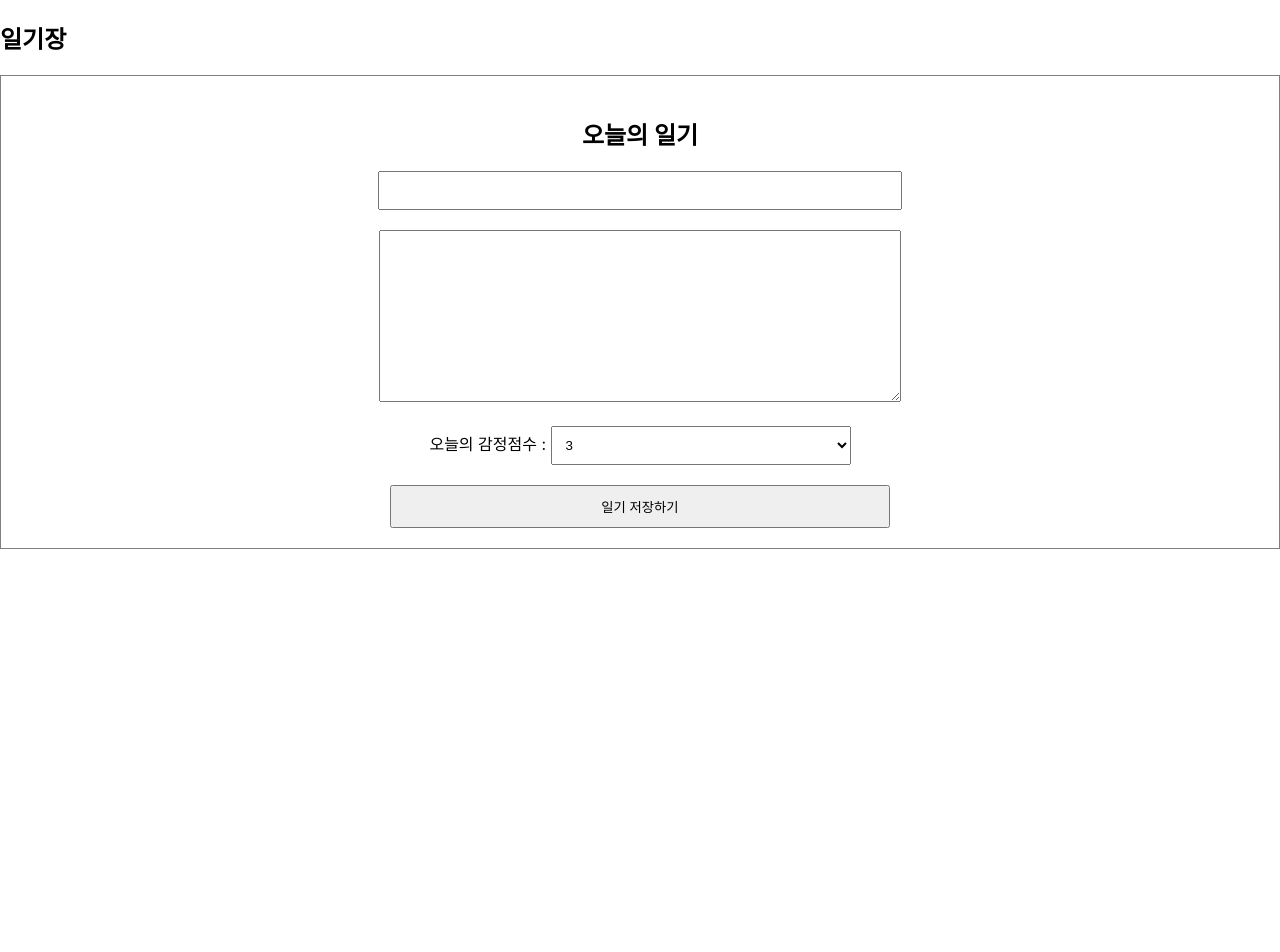
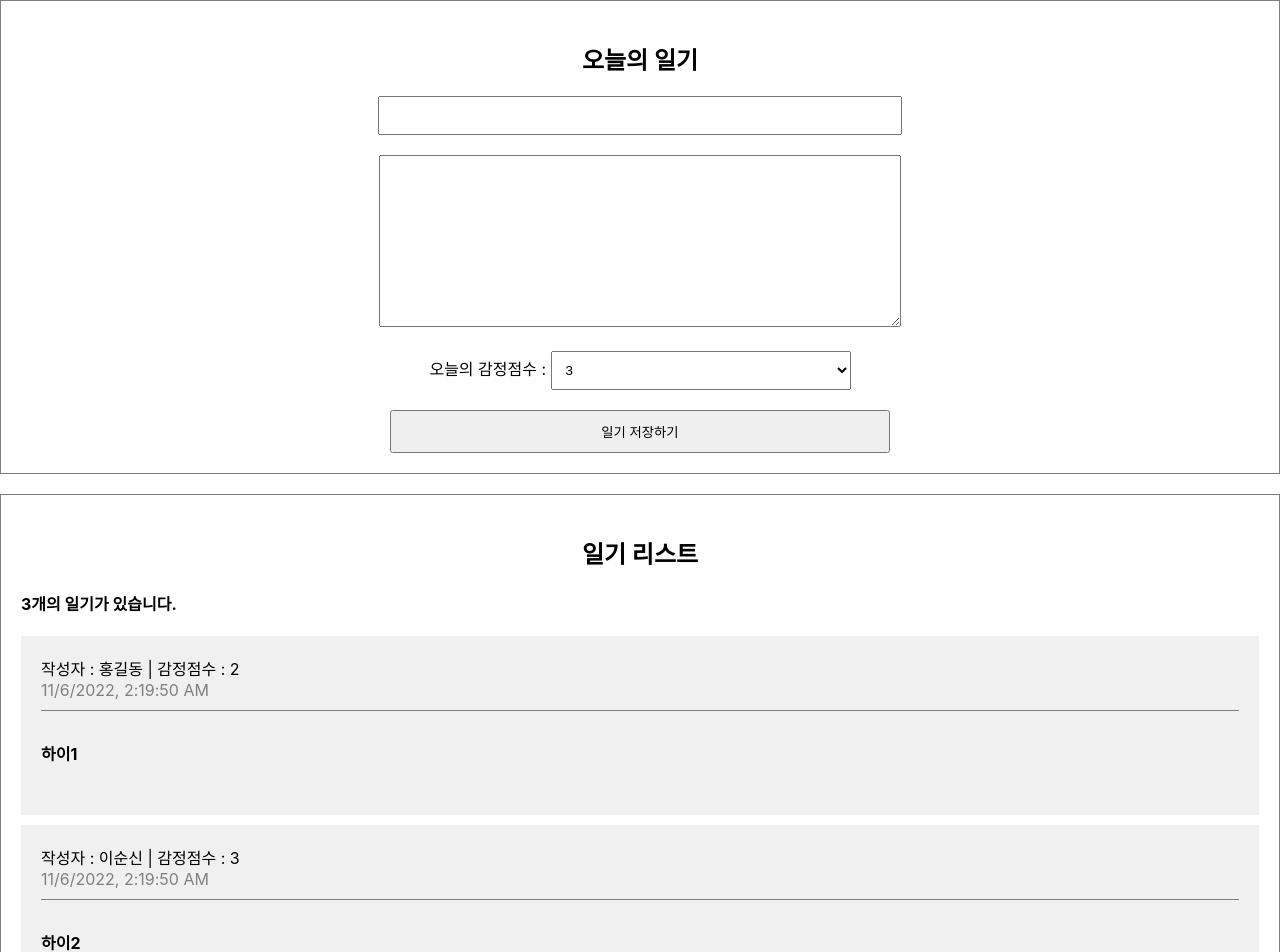
Before and after one commit to braverokmc79/react-simple-diary, a React (Create React App) app: page / in a window 1280 px wide. Shown: the top 952 px of the page. Before the commit the page ends 800 px from the top, so only its background shows below. Built offline with nearby package versions, Linux system fonts and the light colour scheme.

Commit message:
38.React에서 배열 사용하기 1 - 리스트 렌더링 (조회)

```diff
--- a/src/App.css
+++ b/src/App.css
@@ -25,3 +25,38 @@
   padding: 10px;
   cursor: pointer;
 }
+
+
+
+/* List */
+.DiaryList{
+  border:1px solid gray;
+  padding:20px;
+  margin-top: 20px;
+}
+.DiaryList h2{
+  text-align: center;
+}
+
+/* Item */
+.DiaryItem{
+  background-color: rgb(240, 240,240);
+  margin-bottom: 10px;
+  padding: 20px;
+}
+
+.DiaryItem .info{
+  border-bottom: 1px solid gray;
+  padding-bottom: 10px;
+  margin-bottom: 10px;
+}
+
+.DiaryItem .date{
+  color: gray;
+}
+
+.DiaryItem .content{
+  font-weight: bold;
+  margin-bottom: 30px;
+  margin-top: 30px;
+}
--- a/src/App.js
+++ b/src/App.js
@@ -1,11 +1,40 @@
+import DiaryEditor from './DiaryEditor';
+import DiaryList from './DiaryList';
 import './App.css';
-import DiaryEditor from './DiaryEditor';
+
+const dummyList = [
+  {
+    id: 1,
+    author: "홍길동",
+    content: "하이1 ",
+    emotion: 2,
+    create_date: new Date().getTime()
+  },
+
+  {
+    id: 2,
+    author: "이순신",
+    content: "하이2 ",
+    emotion: 3,
+    create_date: new Date().getTime()
+  },
+
+  {
+    id: 3,
+    author: "테스터",
+    content: "하이3 ",
+    emotion: 4,
+    create_date: new Date().getTime()
+  }
+
+
+]
 
 function App() {
   return (
     <div className="App">
-      <h2>일기장</h2>
       <DiaryEditor />
+      <DiaryList diaryList={dummyList} />
     </div>
   );
 }
--- /dev/null
+++ b/src/DiaryItem.js
@@ -0,0 +1,16 @@
+const DiaryItem = ({ author, content, emotion, create_date }) => {
+    return (
+        <div className="DiaryItem">
+            <div className="info">
+                <span>
+                    작성자 : {author} | 감정점수 : {emotion}
+                </span>
+                <br />
+                <span className="date"> {new Date(create_date).toLocaleString()}</span>
+            </div>
+            <div className="content">{content}</div>
+        </div >
+    );
+};
+
+export default DiaryItem;
--- /dev/null
+++ b/src/DiaryList.js
@@ -0,0 +1,27 @@
+import DiaryItem from "./DiaryItem";
+
+const DiaryList = ({ diaryList }) => {
+
+    return (
+        <div className="DiaryList">
+            <h2>일기 리스트</h2>
+            <h4>{diaryList.length}개의 일기가 있습니다.</h4>
+
+            <div>
+                {diaryList.map((it) => (
+                    <DiaryItem key={it.id} {...it} />
+                ))
+                }
+
+            </div>
+
+        </div>
+
+    )
+}
+
+DiaryList.defaultProps = {
+    diaryList: [],
+}
+
+export default DiaryList;
--- a/src/index.js
+++ b/src/index.js
@@ -6,9 +6,10 @@
 
 const root = ReactDOM.createRoot(document.getElementById('root'));
 root.render(
-  <React.StrictMode>
-    <App />
-  </React.StrictMode>
+  // <React.StrictMode>
+  //   <App />
+  // </React.StrictMode>
+  <App />
 );
 
 // If you want to start measuring performance in your app, pass a function
```
